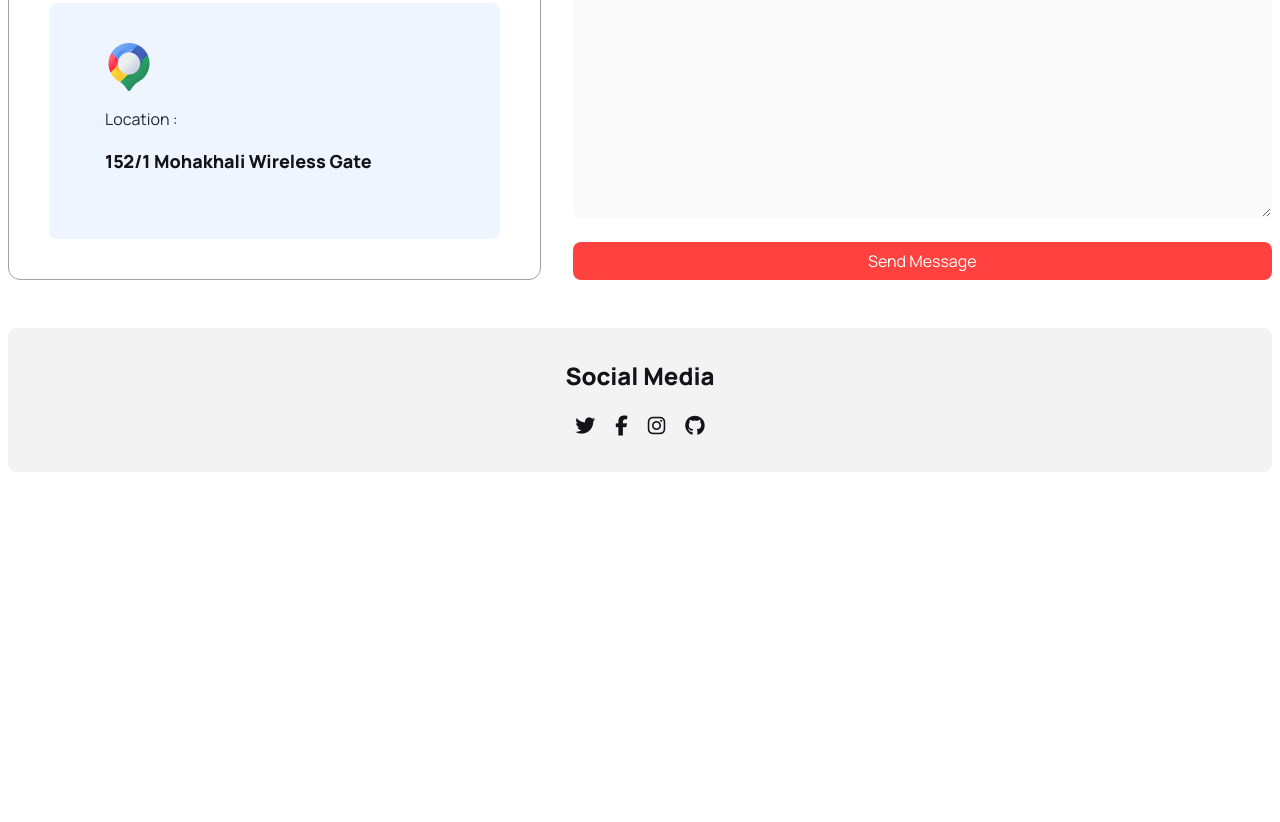
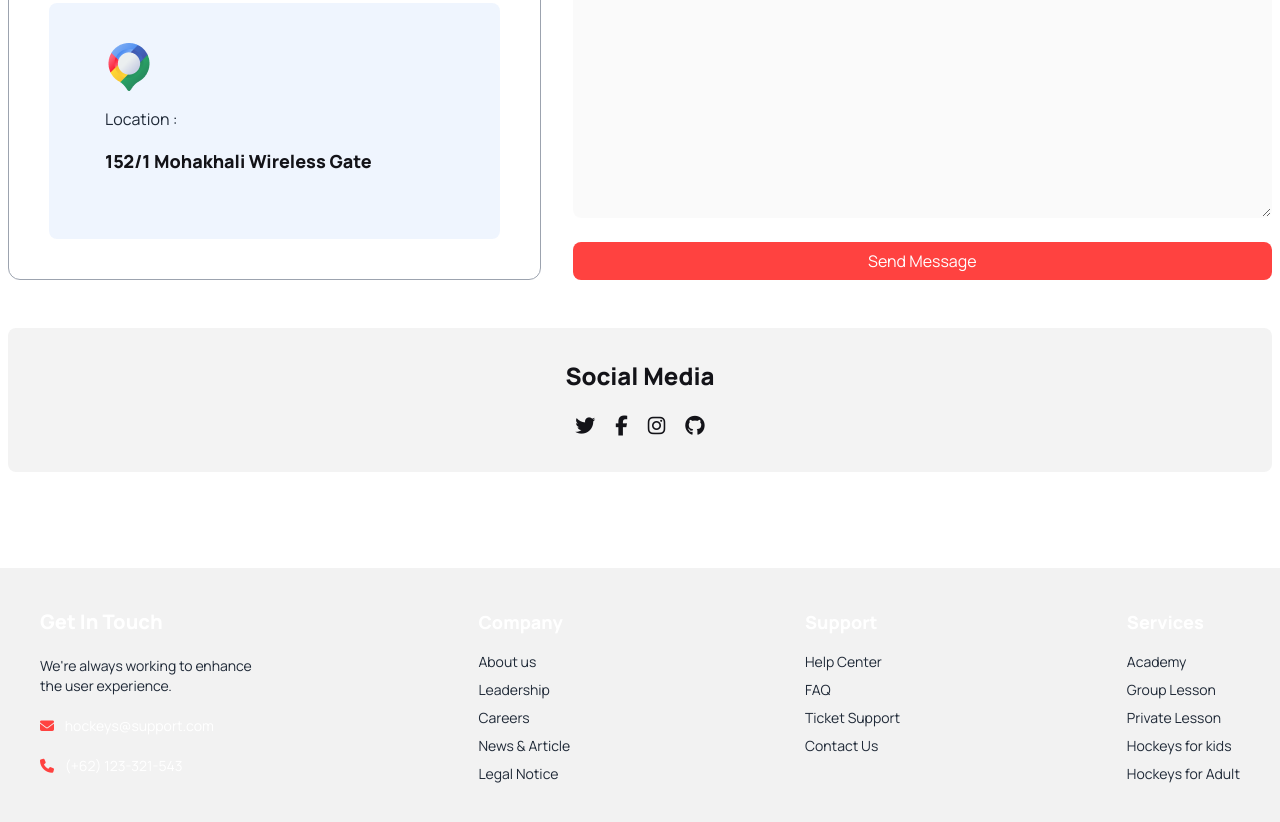
Before and after one commit to simanto2831/milestone_3_assignment, a plain HTML site: page index.html in a window 1280 px wide. Shown: the part 5265-6087 px from the top of the page. Before the commit the page ends 5833 px from the top, so only its background shows below. Drawn offline with nearby package versions, Linux system fonts and the light colour scheme.

Commit message:
add footer section

```diff
--- a/index.html
+++ b/index.html
@@ -959,6 +959,60 @@
     </main>
 
     <!-- footer section -->
-    <footer></footer>
+    <footer class="px-4 py-10 lg:px-10 bg-base-200 text-base-content">
+      <div
+        class="container mx-auto footer flex flex-col lg:flex-row justify-between"
+      >
+        <div
+          class="flex gap-5 flex-col justify-center items-center lg:items-start mx-auto lg:mx-0"
+        >
+          <h4 class="text-white text-xl font-extrabold">Get In Touch</h4>
+          <p class="text-center lg:text-start">
+            We're always working to enhance <br />
+            the user experience.
+          </p>
+          <h6 class="text-white">
+            <i class="fa-solid fa-envelope text-primary-color mr-2"></i>
+            hockeys@support.com
+          </h6>
+          <h6 class="text-white">
+            <i class="fa-solid fa-phone text-primary-color mr-2"></i>
+            (+62) 123-321-543
+          </h6>
+        </div>
+
+        <div
+          class="flex-grow flex lg:justify-evenly gap-6 px-5 lg:px-0 mx-auto lg:mx-0"
+        >
+          <div class="flex flex-col items-center lg:items-start gap-2">
+            <h6 class="text-white text-lg font-extrabold mb-2">Company</h6>
+            <a class="link link-hover">About us</a>
+            <a class="link link-hover">Leadership</a>
+            <a class="link link-hover">Careers</a>
+            <a class="link link-hover">News & Article</a>
+            <a class="link link-hover">Legal Notice </a>
+          </div>
+
+          <div class="flex flex-col items-center lg:items-start gap-2">
+            <h6 class="text-white text-lg font-extrabold mb-2">Support</h6>
+            <a class="link link-hover"> Help Center</a>
+            <a class="link link-hover">FAQ</a>
+            <a class="link link-hover">Ticket Support</a>
+            <a class="link link-hover">Contact Us</a>
+          </div>
+        </div>
+
+        <div
+          class="flex flex-col justify-center items-center lg:items-start mx-auto lg:mx-0"
+        >
+          <h6 class="text-white text-lg font-extrabold mb-2">Services</h6>
+          <a class="link link-hover">Academy</a>
+          <a class="link link-hover">Group Lesson</a>
+          <a class="link link-hover">Private Lesson</a>
+          <a class="link link-hover">Hockeys for kids</a>
+          <a class="link link-hover">Hockeys for Adult</a>
+        </div>
+      </div>
+    </footer>
   </body>
 </html>
```
